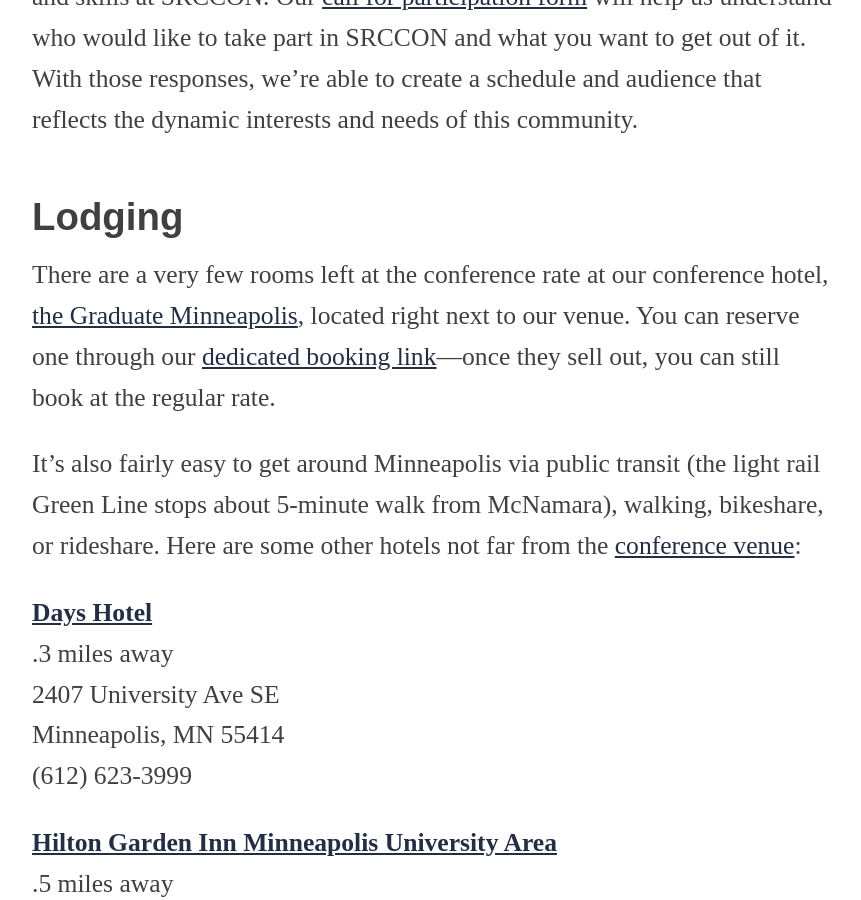
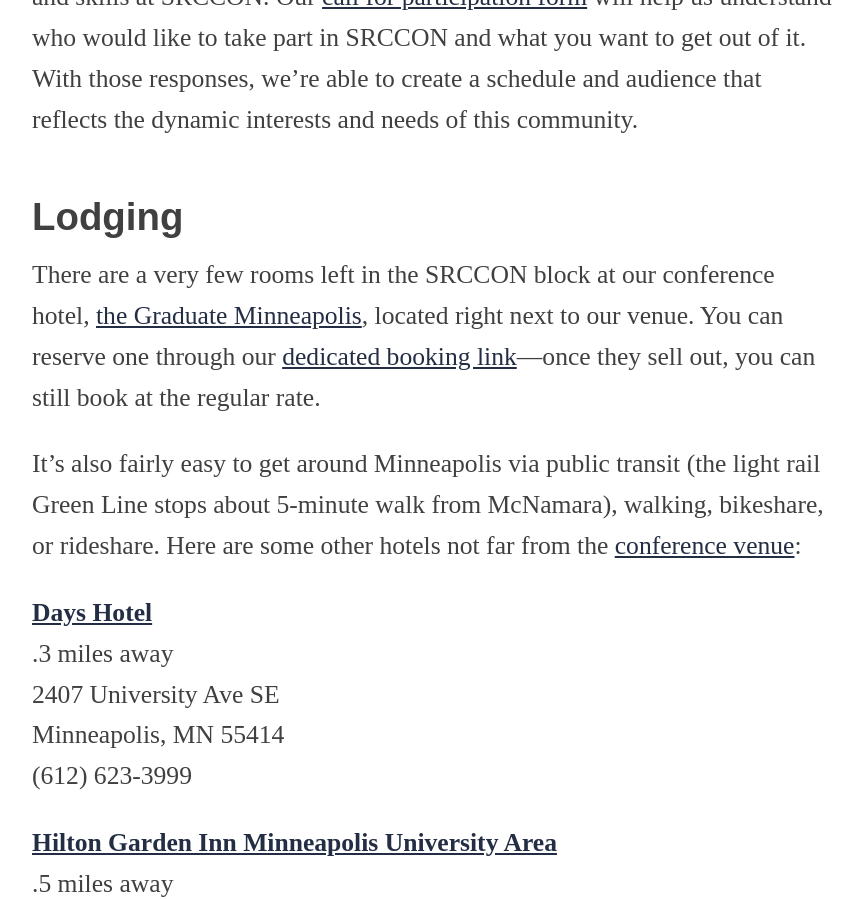
Before and after one commit to OpenNews/srccon-2023, a Jekyll site: the page built from attendees.md, in a window 1280 px wide and 900 px high, scrolled down 1502 px. Shown: the whole window, without its empty margins (208-1069 px from the left). Built offline with Jekyll 4.4.1, drawn with Linux system fonts in a browser that asks for light colours; some web fonts are replaced.

Commit message:
trying a content update just to verify builds are working again

```diff
--- a/attendees.md
+++ b/attendees.md
@@ -18,7 +18,7 @@
 
 ## Lodging
 
-There are a very few rooms left at the conference rate at our conference hotel, [the Graduate Minneapolis](https://www.graduatehotels.com/minneapolis/), located right next to our venue. You can reserve one through our [dedicated booking link](https://www.graduatehotels.com/minneapolis/#/booking/step-1?group=1700311&arrive=10%2F15%2F2023&depart=10%2F20%2F2023)—once they sell out, you can still book at the regular rate.
+There are a very few rooms left in the SRCCON block at our conference hotel, [the Graduate Minneapolis](https://www.graduatehotels.com/minneapolis/), located right next to our venue. You can reserve one through our [dedicated booking link](https://www.graduatehotels.com/minneapolis/#/booking/step-1?group=1700311&arrive=10%2F15%2F2023&depart=10%2F20%2F2023)—once they sell out, you can still book at the regular rate.
 
 It's also fairly easy to get around Minneapolis via public transit (the light rail Green Line stops about 5-minute walk from McNamara), walking, bikeshare, or rideshare. Here are some other hotels not far from the [conference venue](https://maps.app.goo.gl/Di78fdxszyKgr9qw9):
 
```
